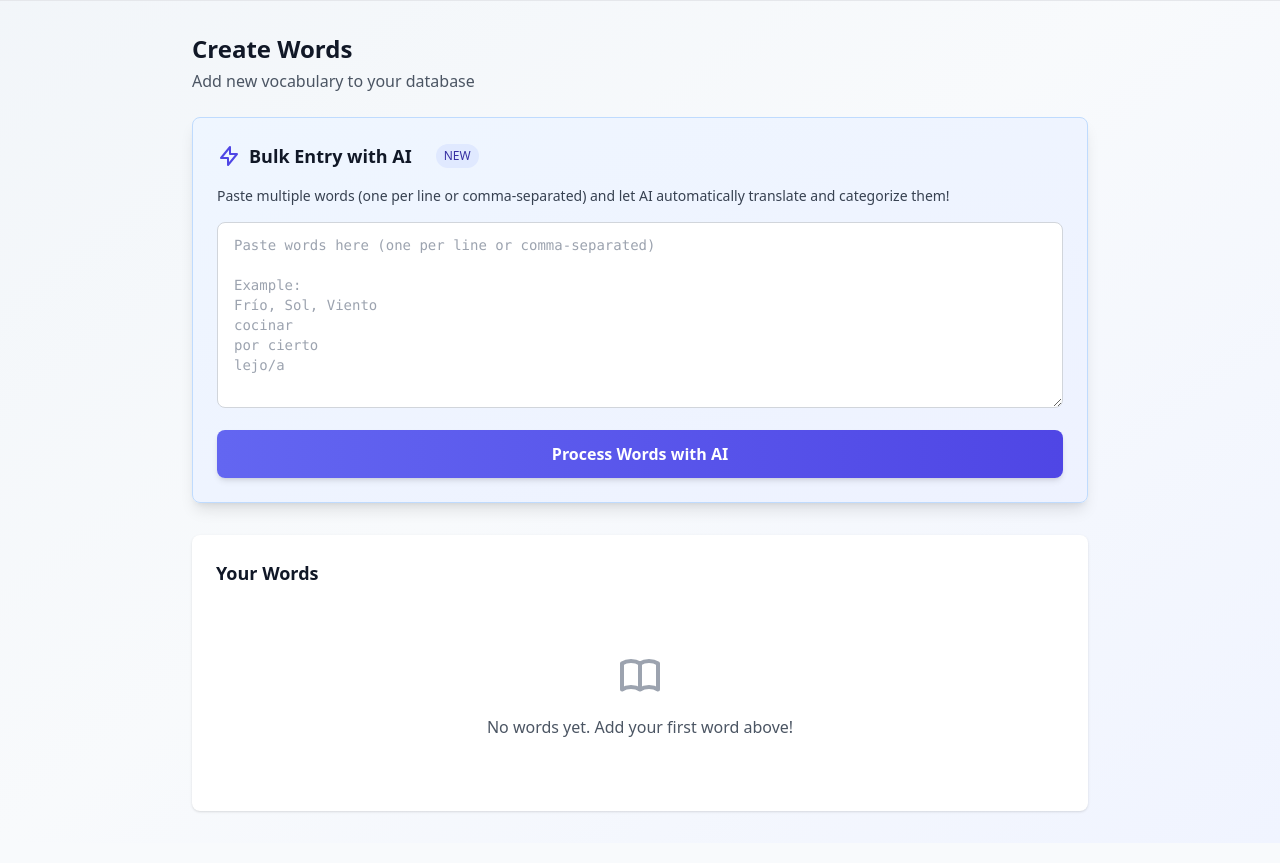
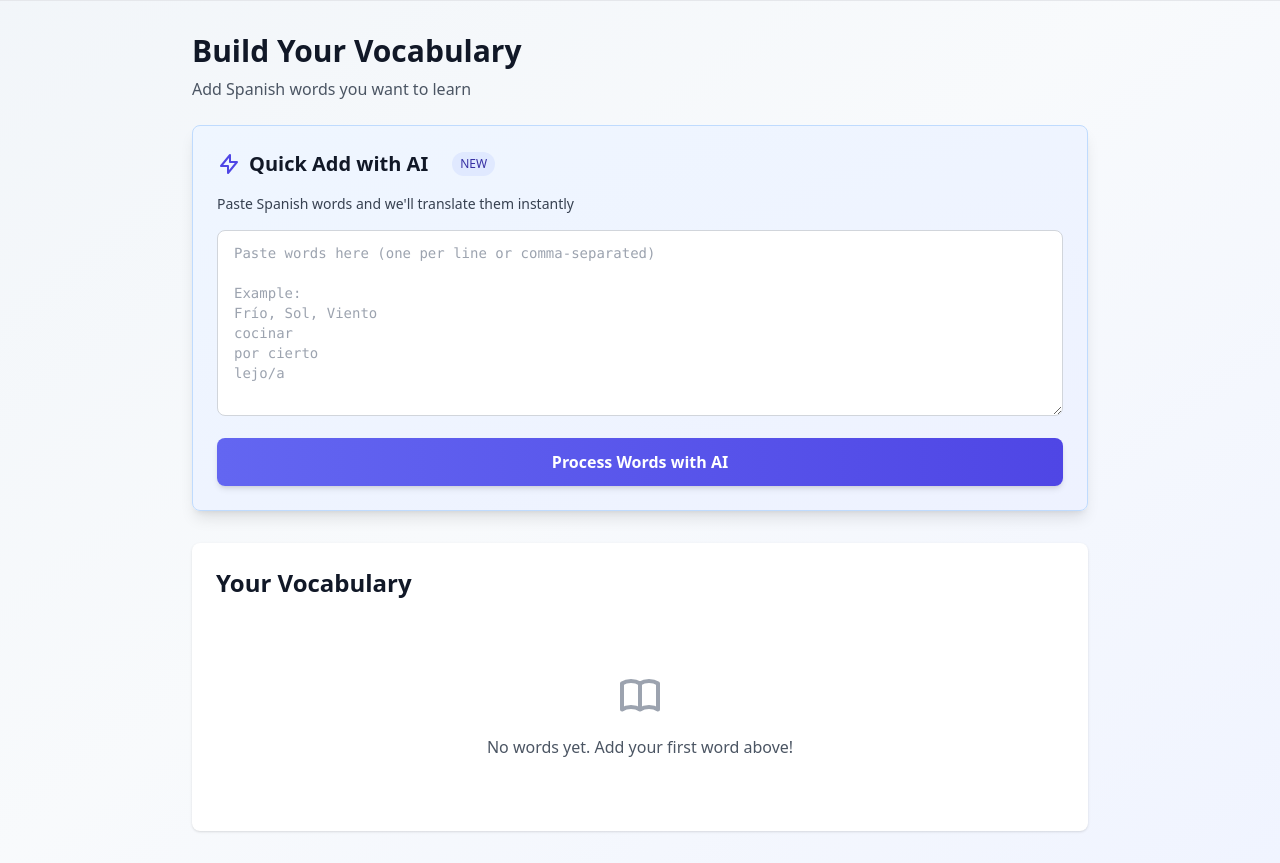
Before and after one commit to abbat37/spanish-vocab, a Flask app: page /v2/create in a window 1280 px wide. Shown: the part 115-978 px from the top of the page. Before the commit the page ends 928 px from the top, so only its background shows below. Run offline with Flask 3, Linux system fonts and the light colour scheme; the visitor is signed in with stand-in values (Sample User, id 1); data that the repository does not hold is empty; style sheets or scripts are compiled from the project's sources.

Commit message:
ux: Improve copy and visual hierarchy on Create page
Copy improvements (Variant A - Conversational):
- "Create Words" → "Build Your Vocabulary"
- Subtitle: "Add Spanish words you want to learn"
- "Bulk Entry with AI" → "Quick Add with AI"
- Description: "Paste Spanish words and we'll translate them instantly"
- "Your Words" → "Your Vocabulary"

Heading hierarchy fixes:
- Page title: text-2xl → text-3xl for better prominence
- Subtitle: mt-1 → mt-2 for proper spacing
- Section heading "Quick Add": text-lg → text-xl
- Vocabulary list heading: text-lg → text-2xl, mb-4 → mb-6

Visual improvements:
- Theme badges: purple → primary color scheme (bg-primary-100 text-primary-700)
- Edit button: Always show background (bg-primary-50), darker on hover (bg-primary-100)
- Delete button: Use neutral black/gray (text-gray-900 bg-gray-100 hover:bg-gray-200)

All copy is now more human-friendly and contextually clear for learners.

Co-Authored-By: Claude Sonnet 4.5 <noreply@anthropic.com>

```diff
--- a/app/v2/templates/v2/create.html
+++ b/app/v2/templates/v2/create.html
@@ -6,8 +6,8 @@
 <div class="max-w-4xl mx-auto">
     <!-- Page Header -->
     <div class="mb-6">
-        <h1 class="text-2xl font-bold text-gray-900">Create Words</h1>
-        <p class="mt-1 text-gray-600">Add new vocabulary to your database</p>
+        <h1 class="text-3xl font-bold text-gray-900">Build Your Vocabulary</h1>
+        <p class="mt-2 text-gray-600">Add Spanish words you want to learn</p>
     </div>
 
     <!-- Bulk Entry Section (Phase 4) -->
@@ -16,10 +16,10 @@
             <svg class="w-6 h-6 text-primary-600 mr-2" fill="none" stroke="currentColor" viewBox="0 0 24 24">
                 <path stroke-linecap="round" stroke-linejoin="round" stroke-width="2" d="M13 10V3L4 14h7v7l9-11h-7z" />
             </svg>
-            <h2 class="text-lg font-semibold text-gray-900">Bulk Entry with AI</h2>
+            <h2 class="text-xl font-semibold text-gray-900">Quick Add with AI</h2>
             <span class="ml-6 text-xs bg-primary-100 text-primary-800 px-2 py-1 rounded-full font-medium">NEW</span>
         </div>
-        <p class="text-sm text-gray-700 mb-4">Paste multiple words (one per line or comma-separated) and let AI automatically translate and categorize them!</p>
+        <p class="text-sm text-gray-700 mb-4">Paste Spanish words and we'll translate them instantly</p>
 
         <!-- Bulk Input Textarea -->
         <div class="mb-4">
@@ -49,7 +49,7 @@
 
     <!-- Word List -->
     <div class="bg-white rounded-lg shadow p-6">
-        <h2 class="text-lg font-semibold text-gray-900 mb-4">Your Words</h2>
+        <h2 class="text-2xl font-bold text-gray-900 mb-6">Your Vocabulary</h2>
 
         {% if words %}
         <!-- Card-based layout for all screen sizes -->
@@ -71,7 +71,7 @@
                         <!-- Themes -->
                         <div class="flex flex-wrap gap-4">
                             {% for theme in word.themes.split(',') %}
-                            <span class="px-3 py-1 text-sm font-medium bg-purple-100 text-purple-700 rounded-md">
+                            <span class="px-3 py-1 text-sm font-medium bg-primary-100 text-primary-700 rounded-md">
                                 {{ theme }}
                             </span>
                             {% endfor %}
@@ -80,13 +80,13 @@
 
                     <!-- Right: Actions -->
                     <div class="flex flex-row sm:flex-col gap-4 flex-shrink-0">
-                        <button class="px-5 py-2.5 text-base font-medium text-primary-600 hover:text-primary-700 hover:bg-primary-50 rounded-lg transition duration-200 flex items-center justify-start gap-2">
+                        <button class="px-5 py-2.5 text-base font-medium text-primary-600 bg-primary-50 hover:bg-primary-100 rounded-lg transition duration-200 flex items-center justify-start gap-2">
                             <svg class="w-5 h-5" fill="none" stroke="currentColor" viewBox="0 0 24 24">
                                 <path stroke-linecap="round" stroke-linejoin="round" stroke-width="2" d="M11 5H6a2 2 0 00-2 2v11a2 2 0 002 2h11a2 2 0 002-2v-5m-1.414-9.414a2 2 0 112.828 2.828L11.828 15H9v-2.828l8.586-8.586z" />
                             </svg>
                             <span>Edit</span>
                         </button>
-                        <button class="px-5 py-2.5 text-base font-medium text-red-600 hover:text-red-700 hover:bg-red-50 rounded-lg transition duration-200 flex items-center justify-start gap-2">
+                        <button class="px-5 py-2.5 text-base font-medium text-gray-900 bg-gray-100 hover:bg-gray-200 rounded-lg transition duration-200 flex items-center justify-start gap-2">
                             <svg class="w-5 h-5" fill="none" stroke="currentColor" viewBox="0 0 24 24">
                                 <path stroke-linecap="round" stroke-linejoin="round" stroke-width="2" d="M19 7l-.867 12.142A2 2 0 0116.138 21H7.862a2 2 0 01-1.995-1.858L5 7m5 4v6m4-6v6m1-10V4a1 1 0 00-1-1h-4a1 1 0 00-1 1v3M4 7h16" />
                             </svg>
```
